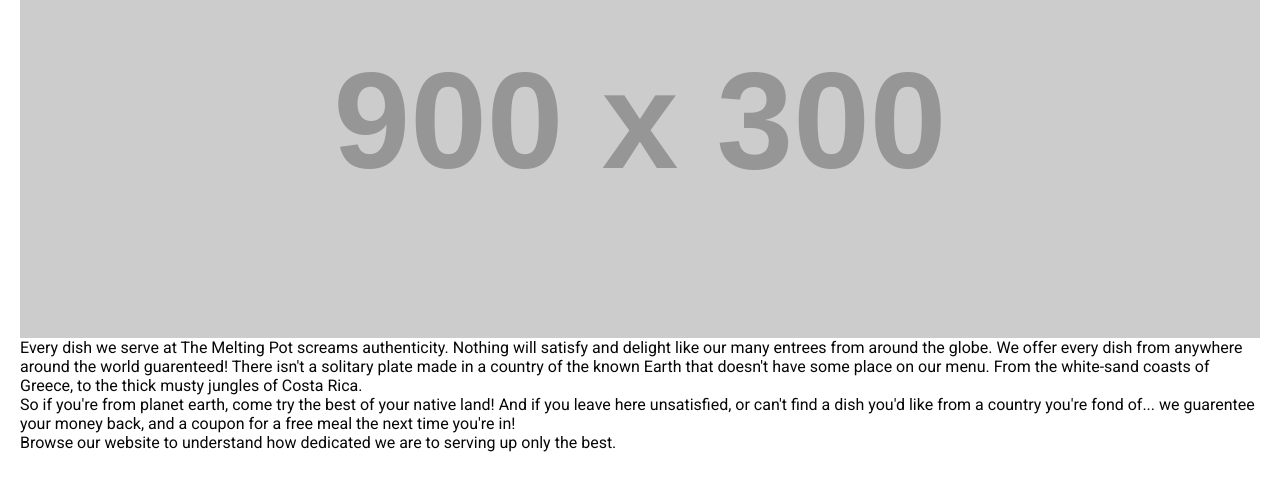
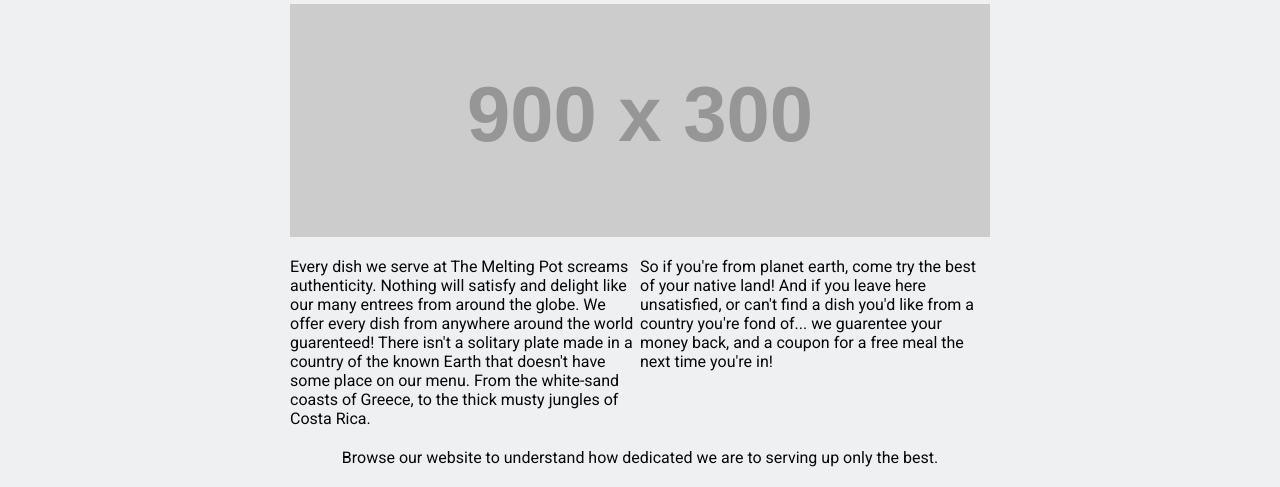
Before and after one commit to aagraston/restaurant-page, a plain HTML site: page index.html in a window 1280 px wide. Shown: the part 373-860 px from the top of the page. Drawn offline with Linux system fonts and the light colour scheme; placeholder pictures from the web are drawn by us.

Commit message:
main page made in html template

```diff
--- a/index.html
+++ b/index.html
@@ -18,8 +18,15 @@
     <div class="page-content">
       <h2>Welcome to our restaurant homepage!</h2>
       <img src="https://via.placeholder.com/900x300">
-      <p>Every dish we serve at The Melting Pot screams authenticity. Nothing will satisfy and delight like our many entrees from around the globe. We offer every dish from anywhere around the world guarenteed! There isn't a solitary plate made in a country of the known Earth that doesn't have some place on our menu. From the white-sand coasts of Greece, to the thick musty jungles of Costa Rica.</p>
-      <p>So if you're from planet earth, come try the best of your native land! And if you leave here unsatisfied, or can't find a dish you'd like from a country you're fond of... we guarentee your money back, and a coupon for a free meal the next time you're in!</p>
+      <div class="page-content-two-column">
+        <p>Every dish we serve at The Melting Pot screams authenticity. Nothing will satisfy and delight like our many
+          entrees from around the globe. We offer every dish from anywhere around the world guarenteed! There isn't a
+          solitary plate made in a country of the known Earth that doesn't have some place on our menu. From the
+          white-sand coasts of Greece, to the thick musty jungles of Costa Rica.</p>
+        <p>So if you're from planet earth, come try the best of your native land! And if you leave here unsatisfied, or
+          can't find a dish you'd like from a country you're fond of... we guarentee your money back, and a coupon for a
+          free meal the next time you're in!</p>
+      </div>
       <p>Browse our website to understand how dedicated we are to serving up only the best.</p>
     </div>
     <div class="footer">
```
Also changed, not shown: main.bundle.js (+1 -1 lines).
